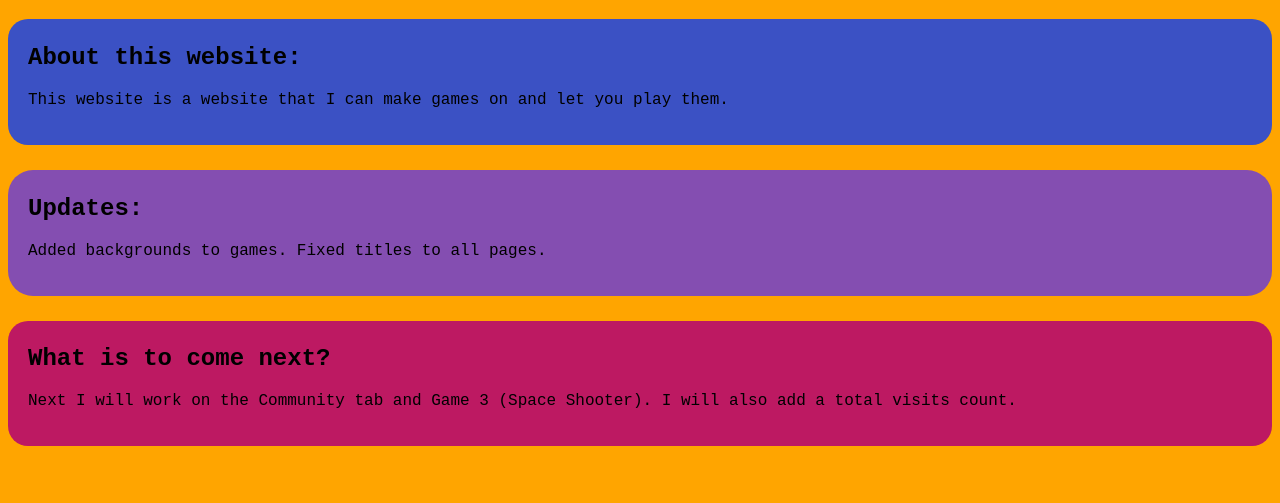
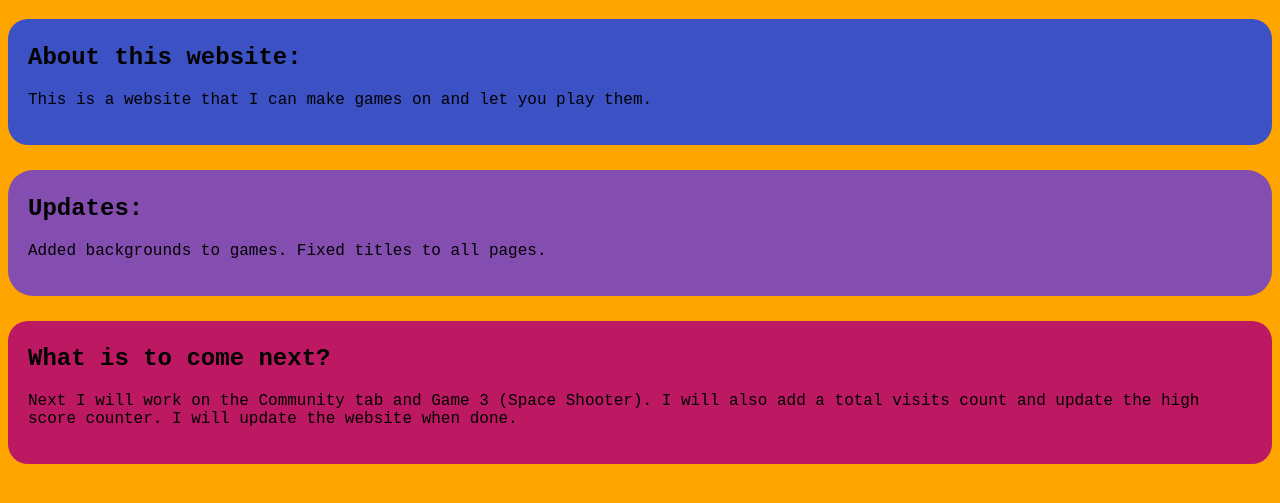
Before and after one commit to luclikes2022/game-website, a website built with Vite: page src/about.html in a window 1280 px wide. Shown: the part 111-614 px from the top of the page. Built offline with nearby package versions, Linux system fonts and the light colour scheme; a web font is replaced by a local one.

Commit message:
fixed typos on about html

```diff
--- a/src/about.html
+++ b/src/about.html
@@ -38,7 +38,7 @@
   <div class="abt-website">
     <h2>About this website:</h2>
     <p>
-      This website is a website that I can make games on and let you play them.
+      This is a website that I can make games on and let you play them.
     </p>
   </div>
   <div class=updates>
@@ -49,7 +49,7 @@
 
   <div class=whats-next>
     <h2>What is to come next?</h2>
-    <p>Next I will work on the Community tab and Game 3 (Space Shooter). I will also add a total visits count.
+    <p>Next I will work on the Community tab and Game 3 (Space Shooter). I will also add a total visits count and update the high score counter. I will update the website when done.
 
   </div>
   <script src="script.js"></script>
```
